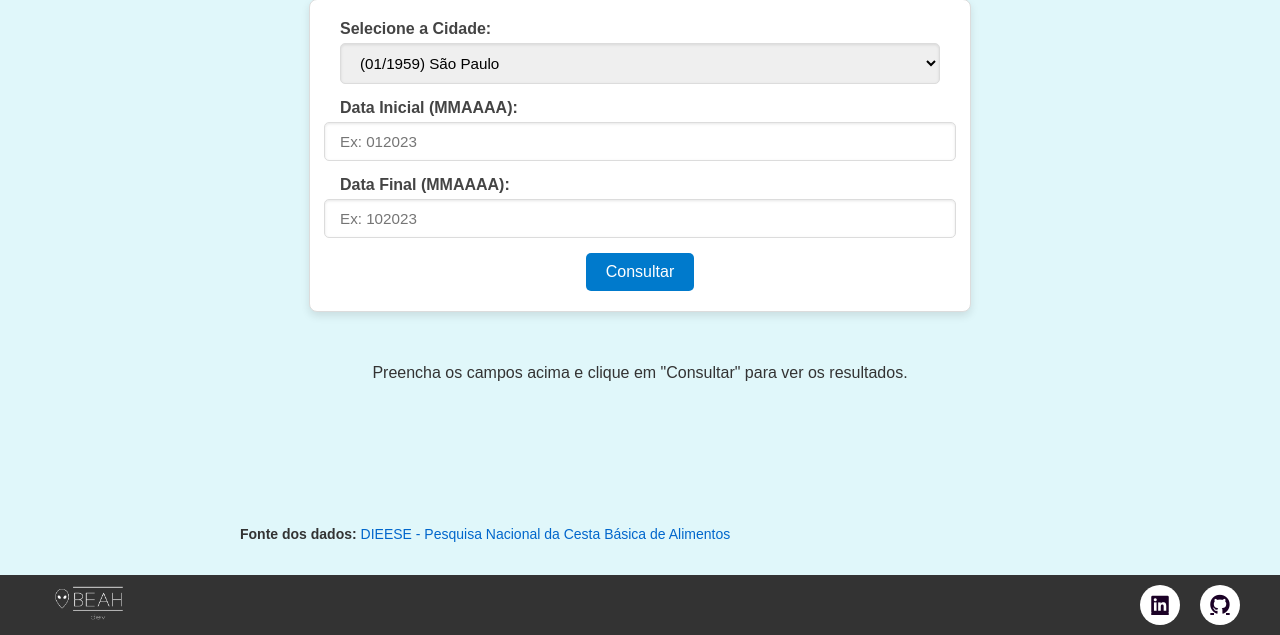
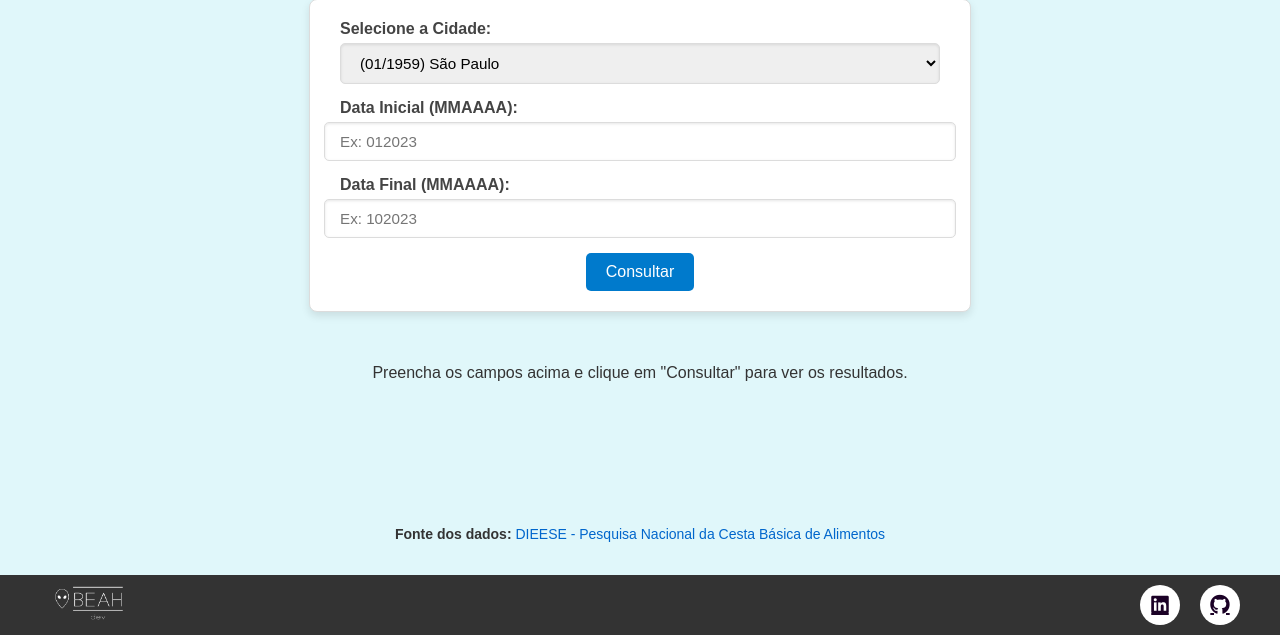
Before and after one commit to Beatriz-Paes/analise-salario-minimo, a Flask app: page /cesta in a window 1280 px wide. Shown: the part 165-800 px from the top of the page. Run offline with Flask 3, Linux system fonts and the light colour scheme; some libraries are stand-ins or nearby versions.

Commit message:
fix: align .font-data content using flexbox

```diff
--- a/static/css/style.css
+++ b/static/css/style.css
@@ -140,6 +140,9 @@ tr:hover {
 
 /* Fonte dos Dados */
 .font-data {
+    display: flex;
+    justify-content: center;
+    align-items: flex-start;
     width: 90%;
     margin: 40px 0 20px 0;
     text-align: center;
```
